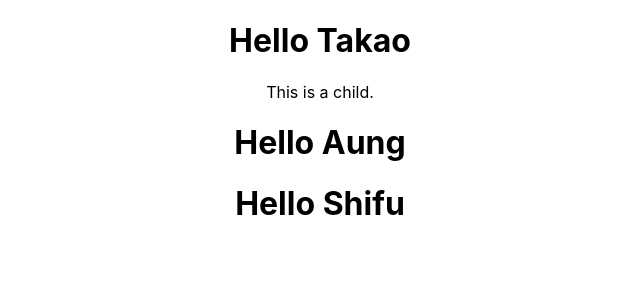
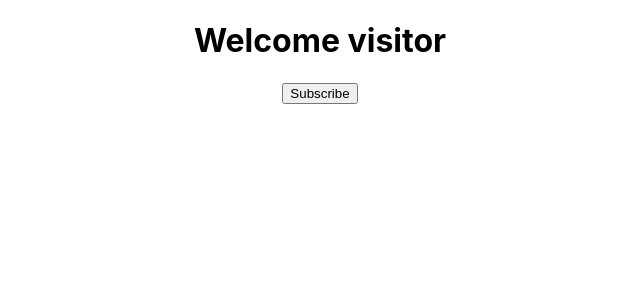
Before and after one commit to Takao21/react-learning, a React (Create React App) app: page / in a window 1280 px wide. Shown: the top 300 px of the page, without its empty margins (320-960 px from the left). Built offline with nearby package versions, Linux system fonts and the light colour scheme.

Commit message:
learnt about State

```diff
--- a/src/App.js
+++ b/src/App.js
@@ -1,18 +1,14 @@
 import React from 'react';
 import logo from './logo.svg';
 import './App.css';
-import { Greet } from './components/Greet';
-import Welcome from './components/Welcome';
+// import { Greet } from './components/Greet';
+// import Welcome from './components/Welcome';
+import Message from './components/Message';
 
 function App() {
   return (
     <div className="App">
-      <Greet name="Takao">
-        <p>This is a child.</p>
-      </Greet>
-      <Greet name="Aung" />
-      <Greet name="Shifu" />
-      { /* <Welcome /> */ }
+      <Message />
     </div>
   );
 }
--- /dev/null
+++ b/src/components/Message.js
@@ -0,0 +1,27 @@
+import React, { Component } from 'react';
+
+class Message extends Component {
+  constructor() {
+    super();
+    this.state = {
+      'message': "Welcome visitor"
+    }
+  }
+
+  changeMessage() {
+    this.setState({
+      "message": "Thank you for subscribing."
+    })
+  }
+
+  render() {
+    return (
+      <div>
+        <h1>{this.state.message}</h1>
+        <button onClick={() => this.changeMessage()}>Subscribe</button>
+      </div>
+    )
+  }
+}
+
+export default Message;
```
